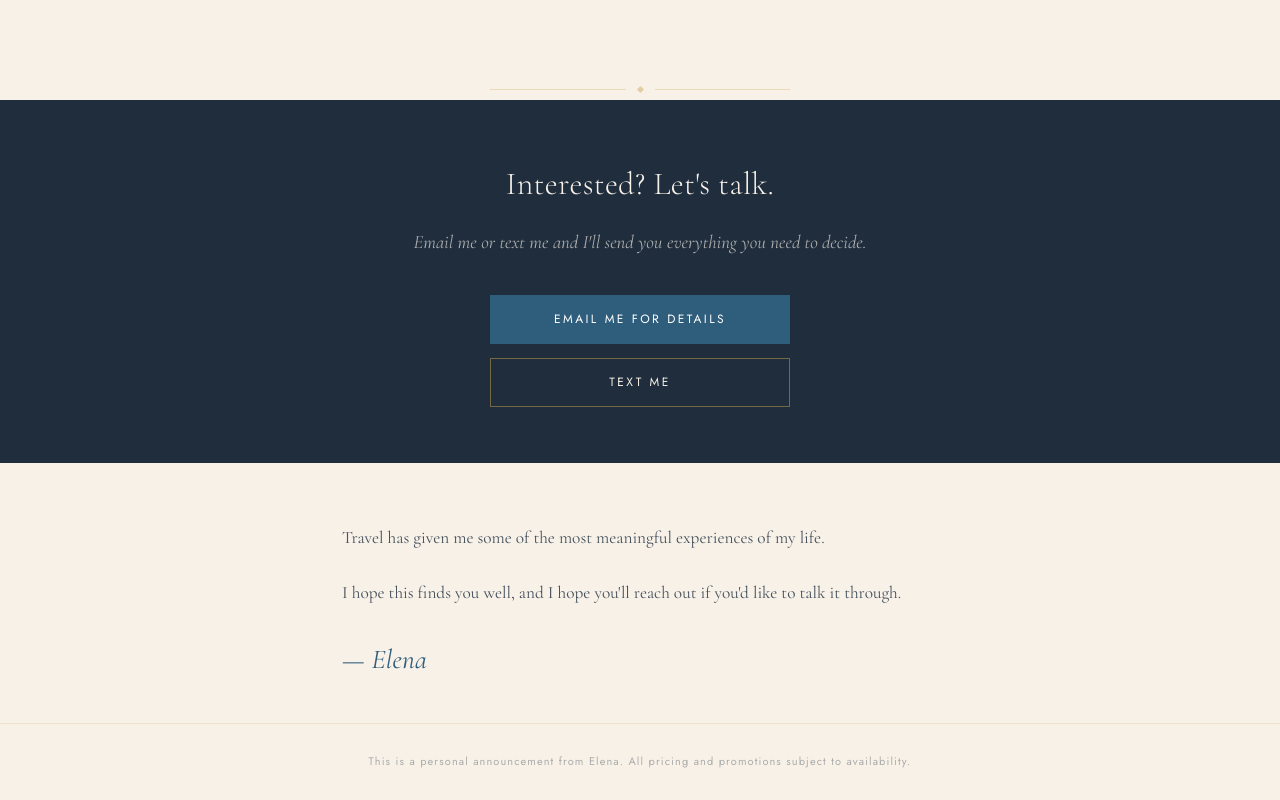
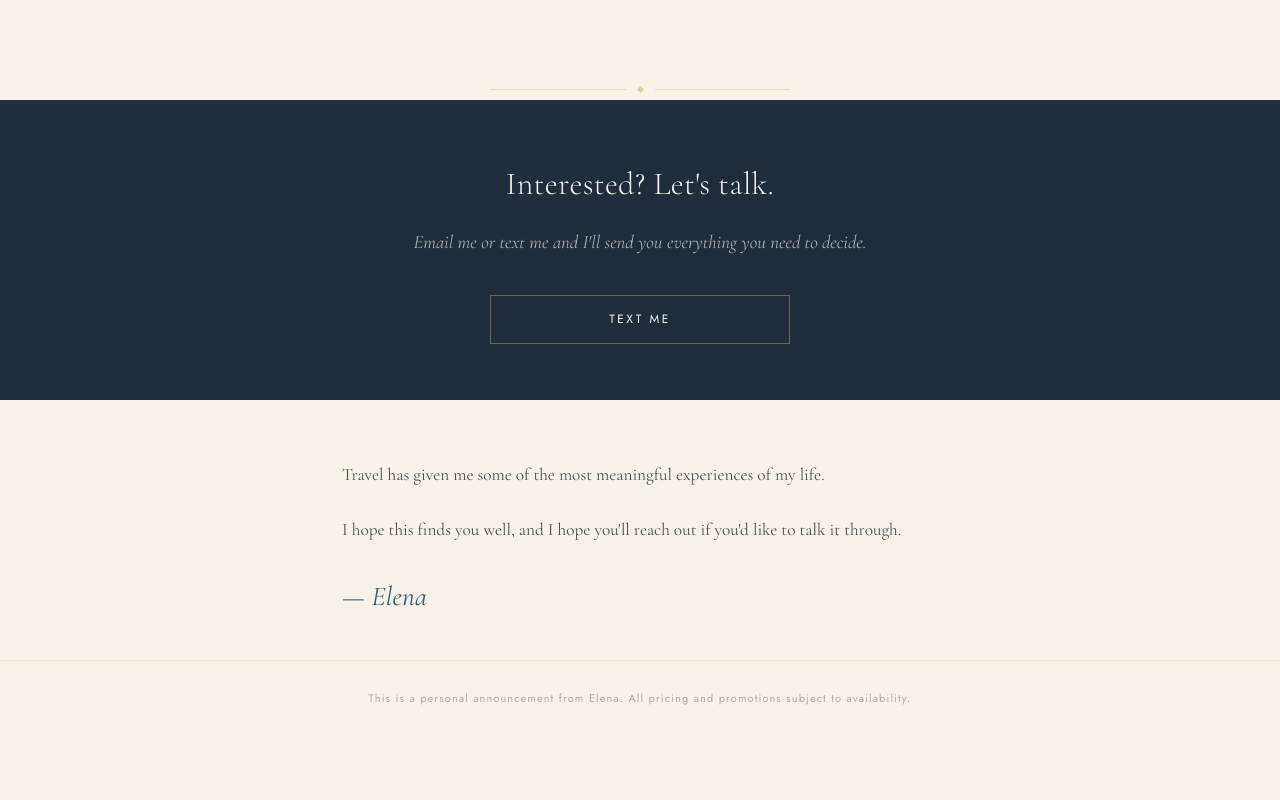
Before and after one commit to elenar33/viking-promo-2026, a plain HTML site: page index.html in a window 1280 px wide. Shown: the part 1806-2606 px from the top of the page. After the commit the page ends 2543 px from the top, so only its background shows below. Drawn offline with nearby package versions, Linux system fonts and the light colour scheme.

Commit message:
Add files via upload

```diff
--- a/index.html
+++ b/index.html
@@ -547,7 +547,6 @@
     <h2>Interested? Let's talk.</h2>
     <p>Email me or text me and I'll send you everything you need to decide.</p>
     <div class="contact-buttons">
-      <a href="https://mail.google.com/mail/?view=cm&to=elenarovetto1@gmail.com&su=Viking%20Cruise%20Inquiry" target="_blank" rel="noopener" class="btn-primary">Email Me for Details</a>
       <a href="sms:+12013941663" class="btn-outline">Text Me</a>
     </div>
   </div>
```
